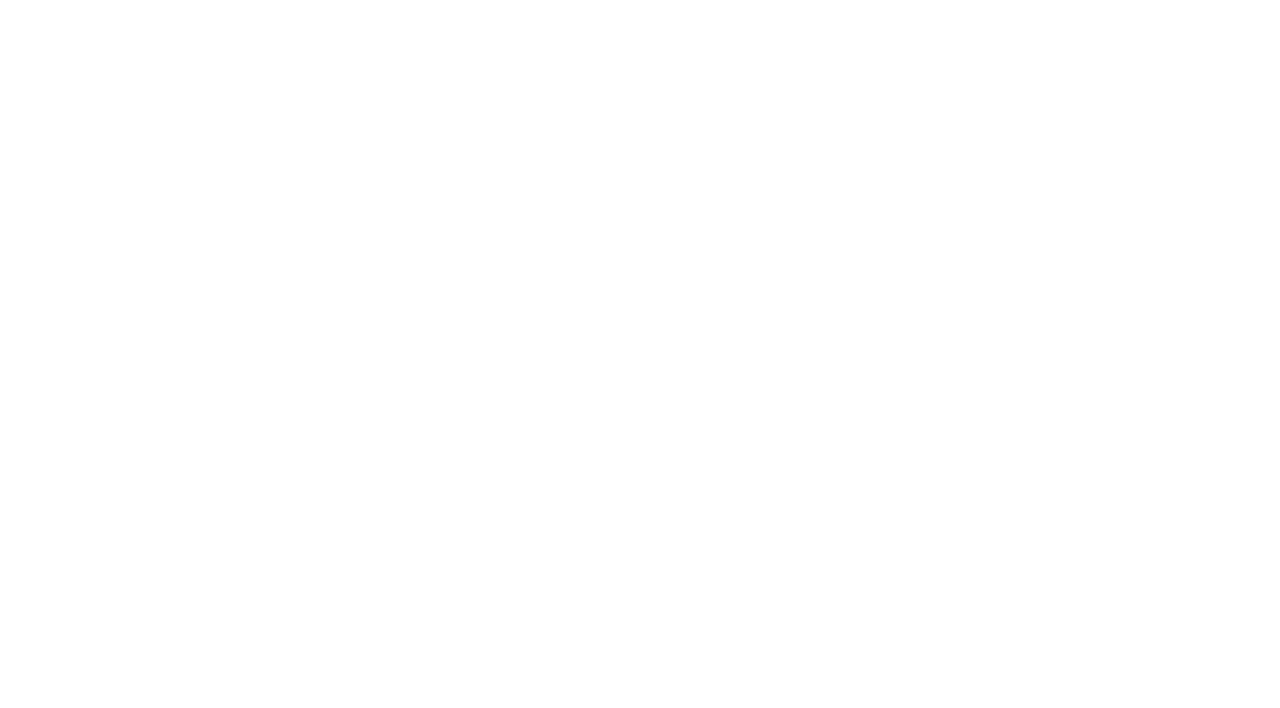
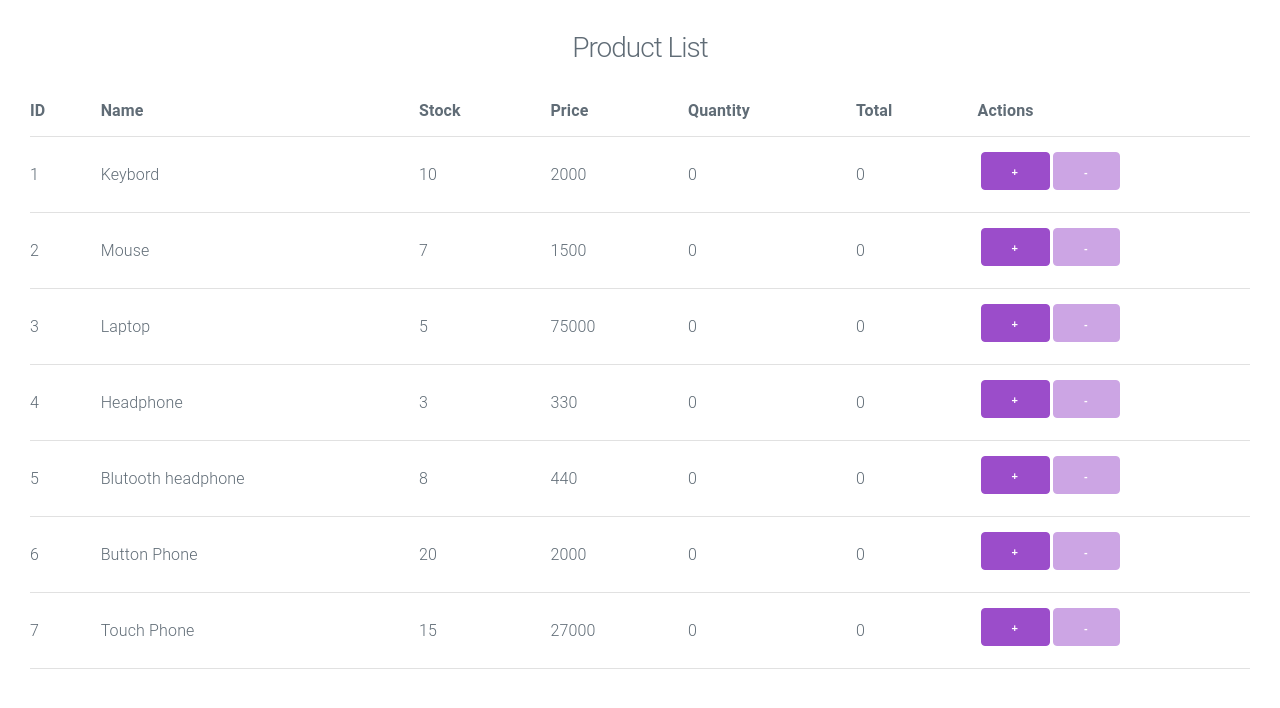
Before and after one commit to mosaddik07/React-By-Stack-Learner, a React (Vite) app: page / in a window 1280 px wide. Shown: the top 708 px of the page. Built offline with nearby package versions, Linux system fonts and the light colour scheme.

Commit message:
Shopping Cart

```diff
--- a/src/App.jsx
+++ b/src/App.jsx
@@ -2,12 +2,19 @@
 import { library } from "@fortawesome/fontawesome-svg-core";
 import { fas } from "@fortawesome/free-solid-svg-icons";
 import { fab } from "@fortawesome/free-brands-svg-icons";
+library.add(fas, fab);
 //css
 import "./assets/css/style.css";
+import "milligram";
+//module import file
+import Cart from "./component/Shopping Cart/Cart";
 
-library.add(fas, fab);
 const App = () => {
-  return <div></div>;
+  return (
+    <div>
+      <Cart />
+    </div>
+  );
 };
 
 export default App;
--- /dev/null
+++ b/src/component/Shopping Cart/Cart.jsx
@@ -0,0 +1,143 @@
+import { useState } from "react";
+
+const productList = [
+  {
+    id: 1,
+    productName: "Keybord",
+    stock: 10,
+    price: 2000,
+  },
+  {
+    id: 2,
+    productName: "Mouse",
+    stock: 7,
+    price: 1500,
+  },
+  {
+    id: 3,
+    productName: "Laptop",
+    stock: 5,
+    price: 75000,
+  },
+  {
+    id: 4,
+    productName: "Headphone",
+    stock: 3,
+    price: 330,
+  },
+  {
+    id: 5,
+    productName: "Blutooth headphone",
+    stock: 8,
+    price: 440,
+  },
+  {
+    id: 6,
+    productName: "Button Phone",
+    stock: 20,
+    price: 2000,
+  },
+  {
+    id: 7,
+    productName: "Touch Phone",
+    stock: 15,
+    price: 27000,
+  },
+];
+
+const TableRow = ({ id, productName, stock, price, quantity, total, increment, decrement }) => {
+  return (
+    <tr>
+      <td>{id}</td>
+      <td>{productName}</td>
+      <td>{stock}</td>
+      <td>{price}</td>
+      <td>{quantity}</td>
+      <td>{total}</td>
+      <td>
+        <button disabled={quantity === stock} style={{ margin: "3px" }} onClick={() => increment(id)}>
+          +
+        </button>
+        <button
+          disabled={quantity === 0}
+          onClick={() => {
+            decrement(id);
+          }}
+        >
+          -
+        </button>
+      </td>
+    </tr>
+  );
+};
+
+const Cart = () => {
+  const [products, setProducts] = useState(
+    productList.map((item) => ({
+      ...item,
+      quantity: 0,
+      total: 0,
+    }))
+  );
+
+  const incrementQuantity = (id) => {
+    setProducts(
+      products.map((product) => {
+        if (id === product.id && product.stock > product.quantity) {
+          product.quantity++;
+          product.total = product.quantity * product.price;
+        }
+        return product;
+      })
+    );
+  };
+
+  const decrementQuantity = (id) => {
+    setProducts(
+      products.map((product) => {
+        if (id === product.id && product.quantity > 0) {
+          product.quantity--;
+          product.total = product.quantity * product.price;
+        }
+        return product;
+      })
+    );
+  };
+
+  const total = products.reduce((acc, cur) => acc + cur.total, 0);
+  console.log(total);
+
+  return (
+    <div style={{ margin: "30px" }}>
+      <h3 style={{ textAlign: "center" }}>Product List</h3>
+      <table>
+        <thead>
+          <tr>
+            <th>ID</th>
+            <th>Name</th>
+            <th>Stock</th>
+            <th>Price</th>
+            <th>Quantity</th>
+            <th>Total</th>
+            <th>Actions</th>
+          </tr>
+        </thead>
+        <tbody>
+          {products.map((product) => {
+            return (
+              <TableRow
+                key={product.id}
+                {...product}
+                increment={incrementQuantity}
+                decrement={decrementQuantity}
+              />
+            );
+          })}
+        </tbody>
+      </table>
+      {total > 0 && <h3 style={{ marginLeft: "920px" }}>Total: ৳{total} </h3>}
+    </div>
+  );
+};
+
+export default Cart;
```
Also changed, not shown: 2 other files (tests, documents, lock files or other folders).
